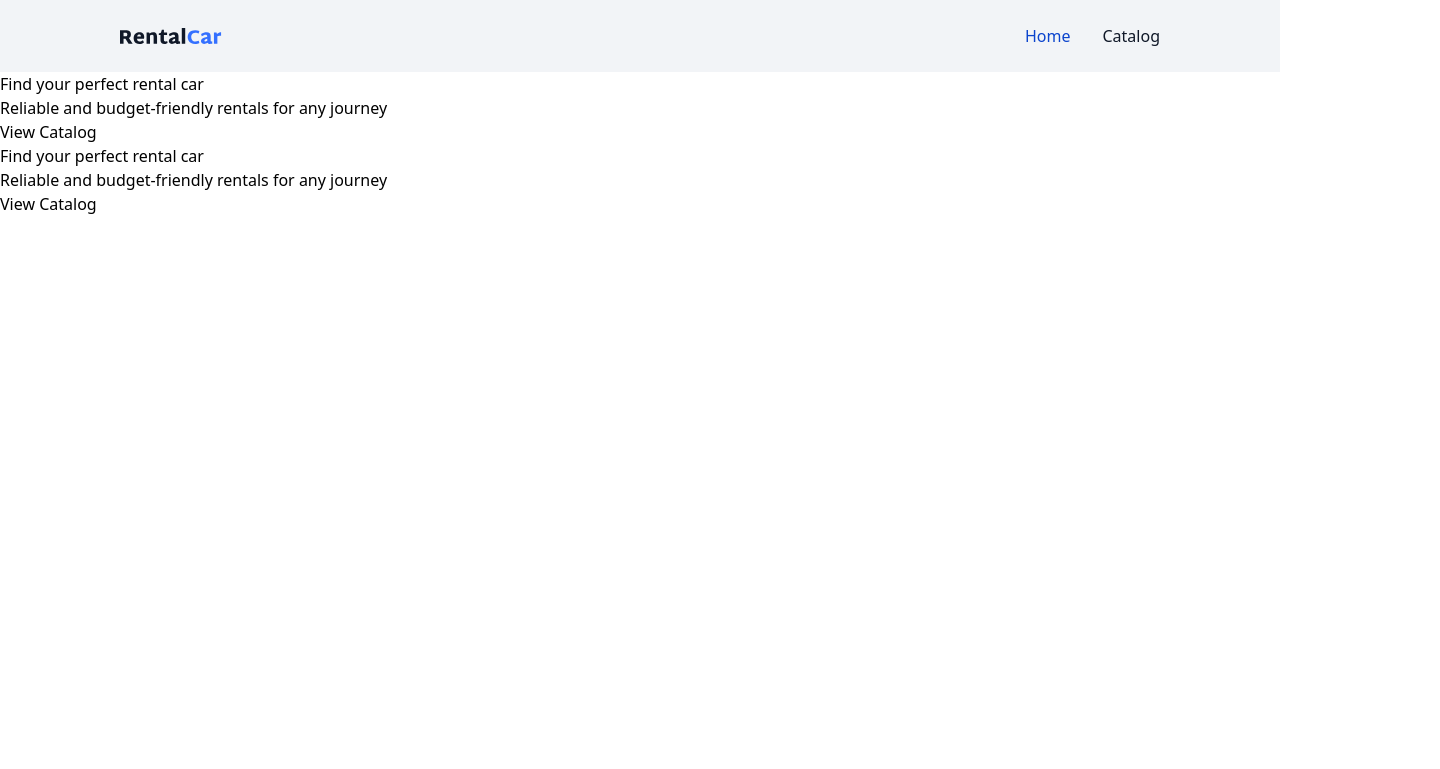
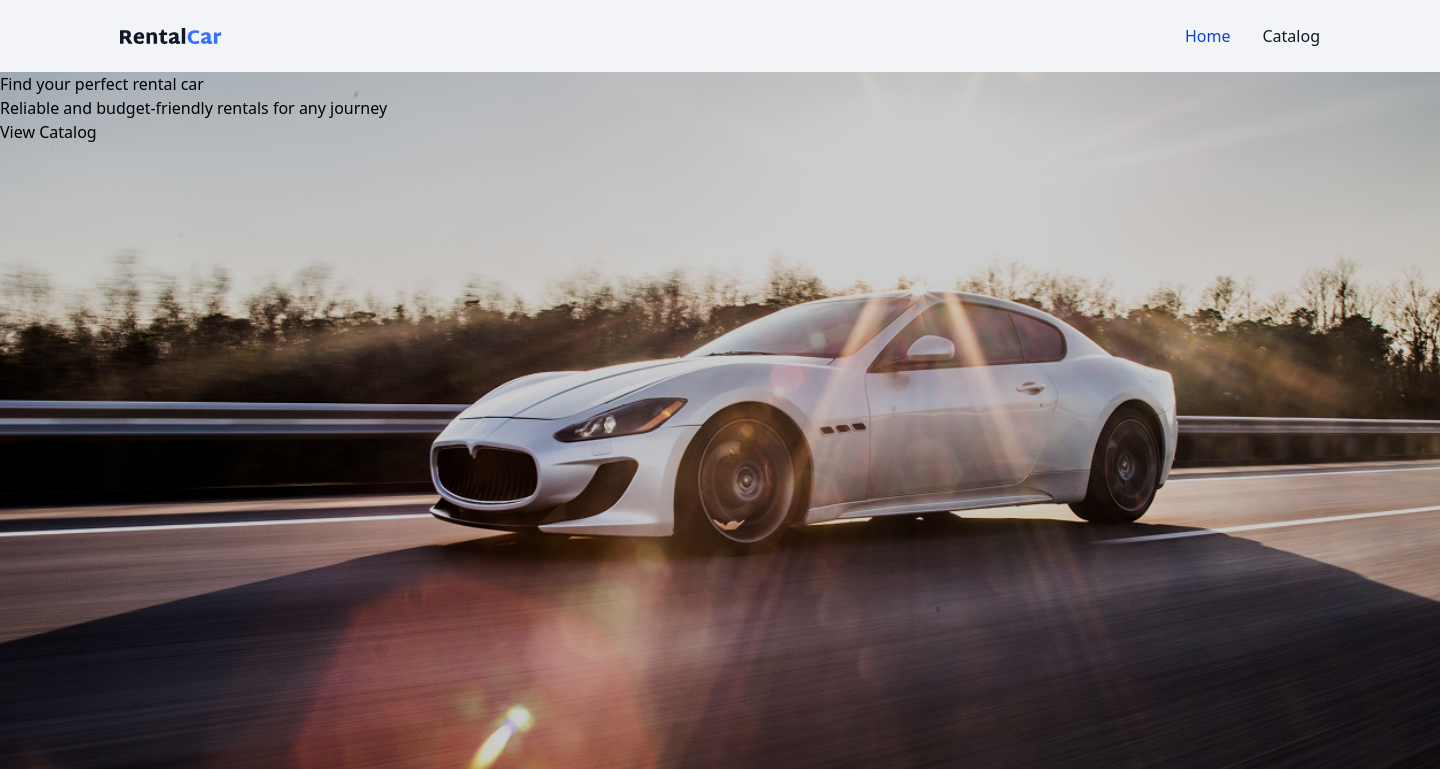
Before and after one commit to Lorf231/rental-car, a Next.js app: page / in a window 1280 px wide. Shown: the top 769 px of the page, 1440 px wide, since content can reach past the window. Built offline with nearby package versions, Linux system fonts and the light colour scheme.

Commit message:
added changes to hero

```diff
--- a/app/globals.css
+++ b/app/globals.css
@@ -1,9 +1,8 @@
 @import "tailwindcss";
-@tailwind utilities;
 
 @layer base {
   body {
-    @apply bg-white text-black;
+    @apply bg-white text-black w-[1440px];
   }
 }
 
--- a/app/layout.tsx
+++ b/app/layout.tsx
@@ -30,7 +30,6 @@ export default function RootLayout({
       >
         <Header />
         <main>{children}</main>
-        {children}
       </body>
     </html>
   );
--- a/components/Header/Header.tsx
+++ b/components/Header/Header.tsx
@@ -13,12 +13,12 @@ const Header = () => {
     }
 
     return (
-        <div className="flex items-center justify-between py-[24px] px-[120px] bg-[#f2f4f7]">
+        <div className="flex items-center justify-between py-6 px-[120px] bg-[#f2f4f7] w-full">
         <Link href="/" className="">
             <Icon name="icon-logo" width={104} height={16} />
         </Link>
         <nav className="">
-            <ul className="flex gap-[32px]">
+            <ul className="flex gap-8">
                 <li>
                     <Link href="/" className={`button ${getLinkClass("/")}`}>Home</Link>
                 </li>
--- a/components/Hero/Hero.tsx
+++ b/components/Hero/Hero.tsx
@@ -2,8 +2,8 @@ import Link from "next/link";
 
 const Hero = () => {
     return (
-    <section>
-      <div>
+    <section className="bg-[url('/heroImage.png')] w-full h-screen bg-cover bg-no-repeat bg-center">
+      <div >
         <div>
           <h1>Find your perfect rental car</h1>
           <p>
```
Also changed, not shown: public/heroImage.png (added).
